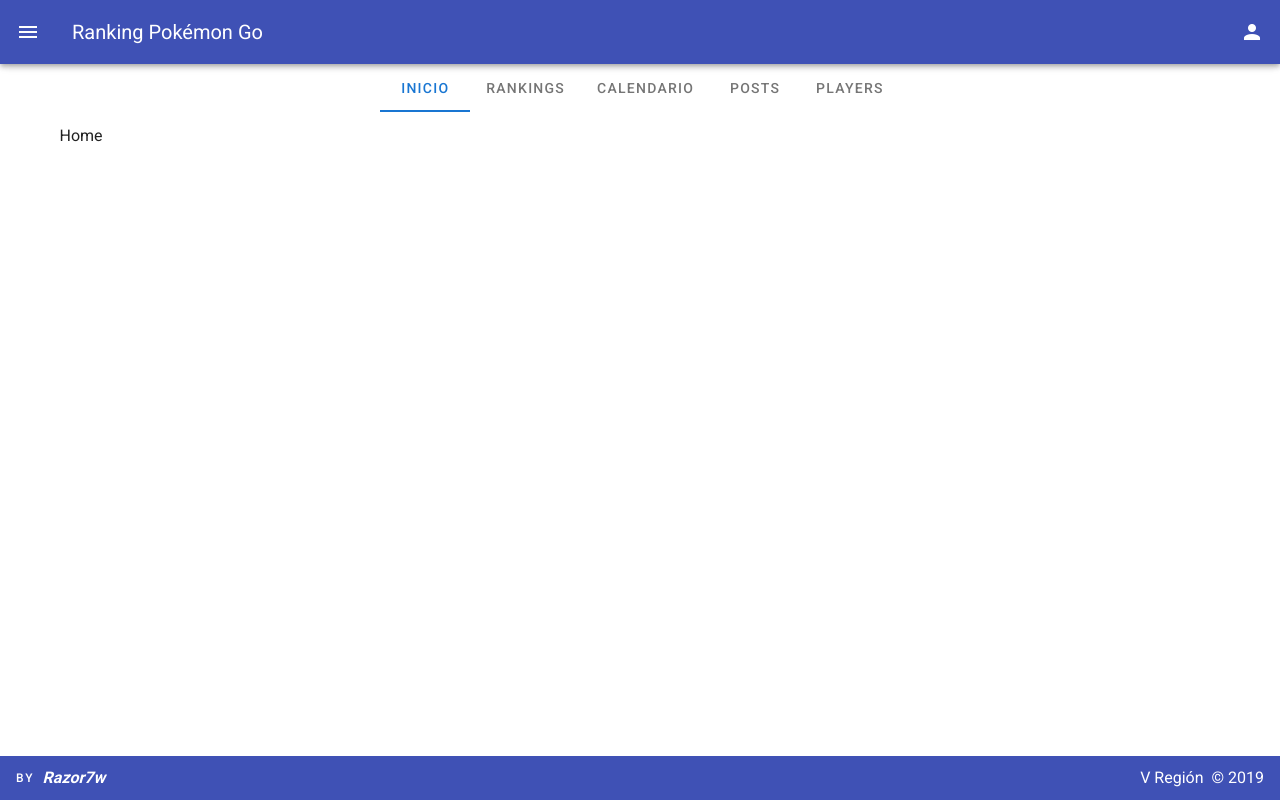
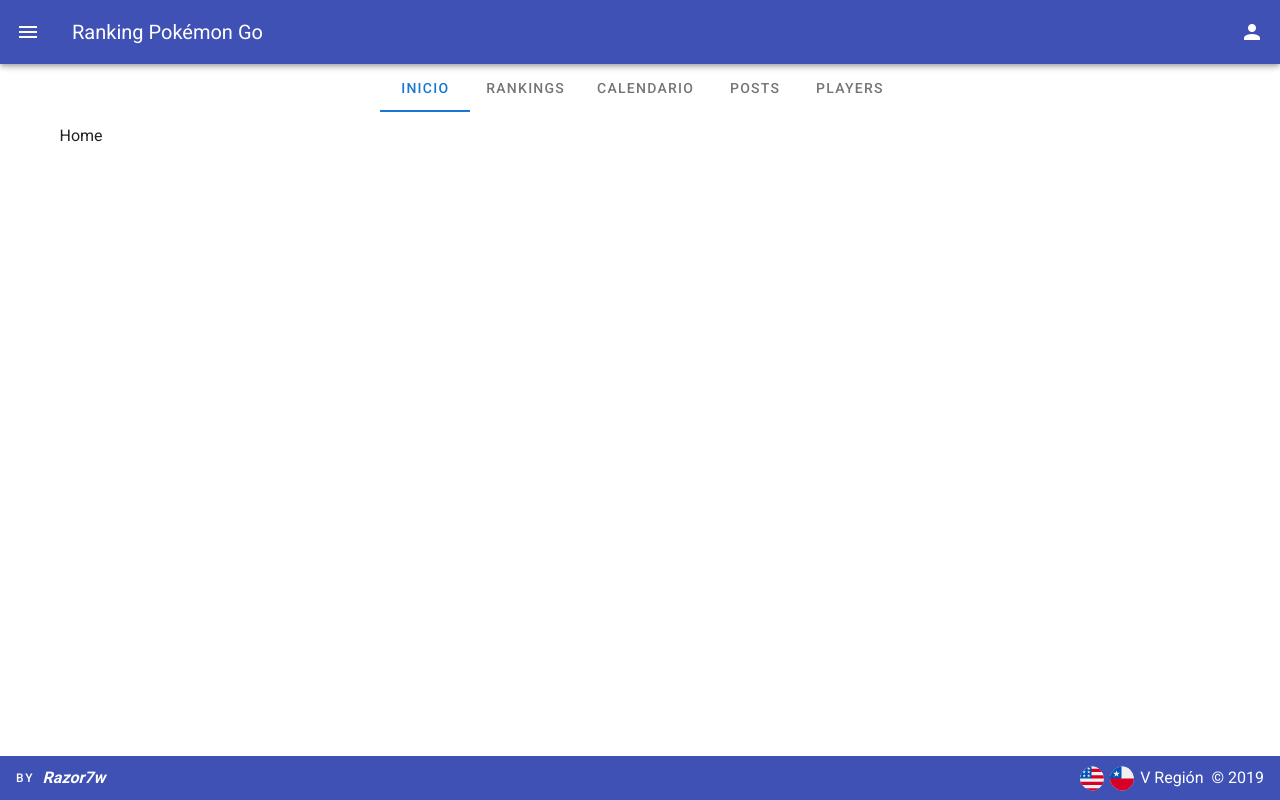
Before and after one commit to Razor7w/Rankpgta, a Vue app: page /es in a window 1280 px wide. Built offline with nearby package versions, Linux system fonts and the light colour scheme.

Commit message:
Feat: - Se cambia la ubicación del cambio de idioma

```diff
--- a/src/components/DrawerLeft.vue
+++ b/src/components/DrawerLeft.vue
@@ -127,7 +127,7 @@
         { icon: 'mdi-post', text: 'Posts' },
         { icon: 'mdi-account', text: 'Players' },
         { icon: 'mdi-help-circle', text: 'Ayuda' },
-        {
+        /*{
           icon: 'mdi-chevron-up',
           'icon-alt': 'mdi-chevron-down',
           text: 'Lenguaje',
@@ -136,7 +136,7 @@
             { text: 'Español', lang: 'es' },
             { text: 'Ingles' , lang: 'en'},
           ],
-        },
+        },*/
       ],
       }
     },
--- a/src/components/Footer.vue
+++ b/src/components/Footer.vue
@@ -7,7 +7,48 @@
       <span class="overline mr-2">by</span>
       <span class="font-italic font-weight-bold">Razor7w</span>
       <v-spacer />
+      <v-avatar>
+        <img
+          src="@/assets/eeuu.svg"
+          alt="Chile"
+          class="mr-2"
+          @click="changeLanguage('en')"
+        >
+      </v-avatar>
+      <v-avatar>
+        <img
+          @click="changeLanguage('es')"
+          src="@/assets/chile.svg"
+          alt="Chile"
+          class="mr-2"
+        >
+      </v-avatar>
       <span class="mr-2">V Región</span>
       <span>&copy; {{ new Date().getFullYear() }}</span>
     </v-footer>
 </template>
+
+<script>
+  export default {
+    data () {
+      return {
+      }
+    },
+    methods:{
+      changeLanguage(lang){
+        this.$i18n.locale = lang
+        this.$router.push({
+          params: {lang: lang}
+        })
+      }
+    }
+  }
+</script>
+
+<style scoped>
+  .v-avatar {
+    height: 25px !important;
+    min-width: 30px !important;
+    width: 25px !important;
+  }
+</style>
```
Also changed, not shown: src/assets/chile.svg (added), src/assets/eeuu.svg (added).
